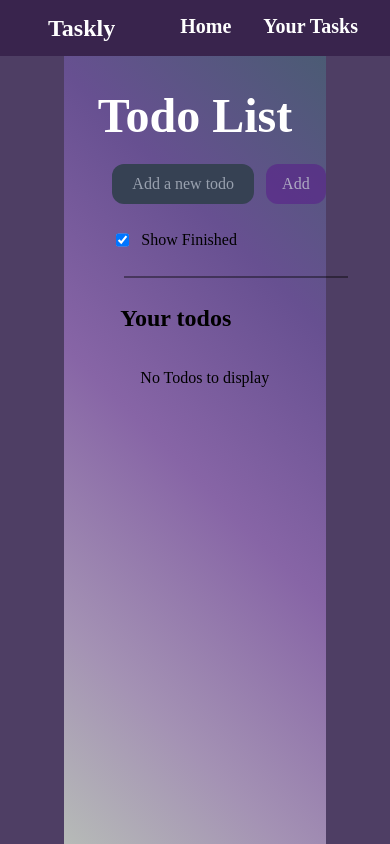
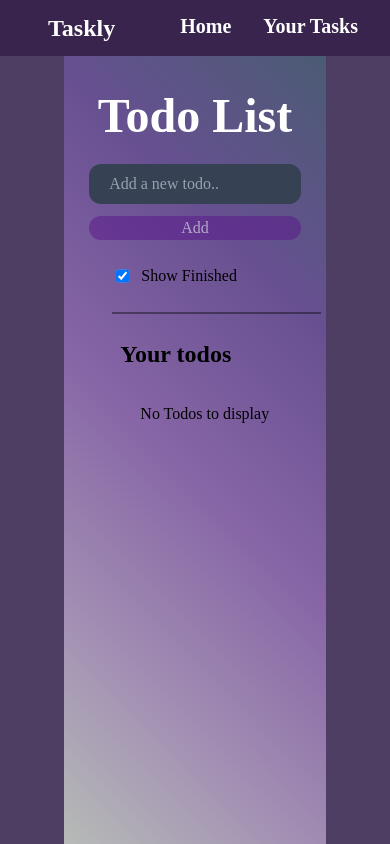
Before and after one commit to aru-shi2/TodoList-App, a React app: page / in a window 390 px wide. Built offline with nearby package versions, Linux system fonts and the light colour scheme; the HTML template or start-up script is replaced by a standard one.

Commit message:
added responsiveness

```diff
--- a/src/App.jsx
+++ b/src/App.jsx
@@ -71,18 +71,18 @@ function App() {
           <h1 className="flex justify-center items-center text-5xl pt-9 font-bold text-white">
             Todo List
           </h1>
-          <div className="write flex gap-3">
+          <div className="write flex flex-col md:flex-row md:justify-center items-center gap-3">
             <input
               onChange={handleChange}
               value={Todo}
-              className="bg-gray-700 w-[81%] h-10 ml-12 rounded-xl placeholder-gray-400 p-5 flex"
+              className="bg-gray-700 w-[81%] h-10 rounded-xl placeholder-gray-400 p-5 flex"
               type="text"
               placeholder="Add a new todo.."
             />
             <button
               onClick={handleAdd}
               disabled={Todo.length <= 3}
-              className="bg-purple-900 disabled:opacity-50 px-4 rounded-xl text-white"
+              className="bg-purple-900 disabled:opacity-50 w-[81%] rounded-xl text-white md:px-4 md:w-fit md:h-9 transition-all ease-in-out duration-500 hover:scale-90"
             >
               Add
             </button>
@@ -96,8 +96,8 @@ function App() {
             />
             <label htmlFor="show">Show Finished</label>
           </div>
-          <div className="border-1 w-6/7 ml-15 opacity-40"></div>
-          <div className="todos ml-14 flex flex-col gap-3">
+          <div className="border-1 w-4/5 md:w-6/7 md:ml-15 ml-12 opacity-40"></div>
+          <div className="todos gap-3 flex flex-col   ml-14">
             <h1 className="font-bold text-2xl">Your todos</h1>
             <div className="todo gap-4">
               {todos.length === 0 && (
@@ -110,9 +110,9 @@ function App() {
                   (showFinished || !item.isCompleted) && (
                     <div
                       key={item.id}
-                      className="todoss flex w-[94%] justify-between"
+                      className="todoss flex w-[90%] justify-between"
                     >
-                      <div className="right flex gap-2 text-xl items-center">
+                      <div className="flex gap-2 text-xl justify-center items-center">
                         <input
                           name={item.id}
                           onChange={handleCheckbox}
@@ -124,12 +124,12 @@ function App() {
                           {item.Todo}
                         </div>
                       </div>
-                      <div className="btns space-x-3 mb-4">
+                      <div className="btns space-x-3 md:mb-4 mb-2">
                         <button
                           onClick={(e) => {
                             handleEdit(e, item.id);
                           }}
-                          className="bg-purple-900 px-4 rounded h-7 text-gray-300"
+                          className="bg-purple-900 cursor-pointer px-4 rounded md:h-7 h-6 text-gray-300 transition-all ease-in-out duration-500 hover:scale-90"
                         >
                           <FiEdit />
                         </button>
@@ -137,7 +137,7 @@ function App() {
                           onClick={(e) => {
                             handleDelete(e, item.id);
                           }}
-                          className="bg-purple-900 px-4 rounded h-7 text-gray-300"
+                          className="bg-purple-900 cursor-pointer px-4 rounded md:h-7 h-6 text-gray-300 transition-all ease-in-out duration-500 hover:scale-90 hover:bg-red-500"
                         >
                           <MdDelete />
                         </button>
--- a/src/Components/Navbar.jsx
+++ b/src/Components/Navbar.jsx
@@ -8,9 +8,9 @@ const Navbar = () => {
                 <div className="logo">
                     <li className='ml-9 text-2xl'>Taskly</li>
                 </div>
-                <div className='flex gap-8 mr-5 text-xl'>
-                    <li>Home</li>
-                    <li>Your Tasks</li>
+                <div className='flex gap-8 mr-5 text-xl '>
+                    <li className='transition-all ease-in-out duration-500 hover:scale-110 cursor-pointer'>Home</li>
+                    <li className='transition-all ease-in-out duration-500 hover:scale-110 cursor-pointer'>Your Tasks</li>
                 </div>
             </ul>
         </nav>
```
